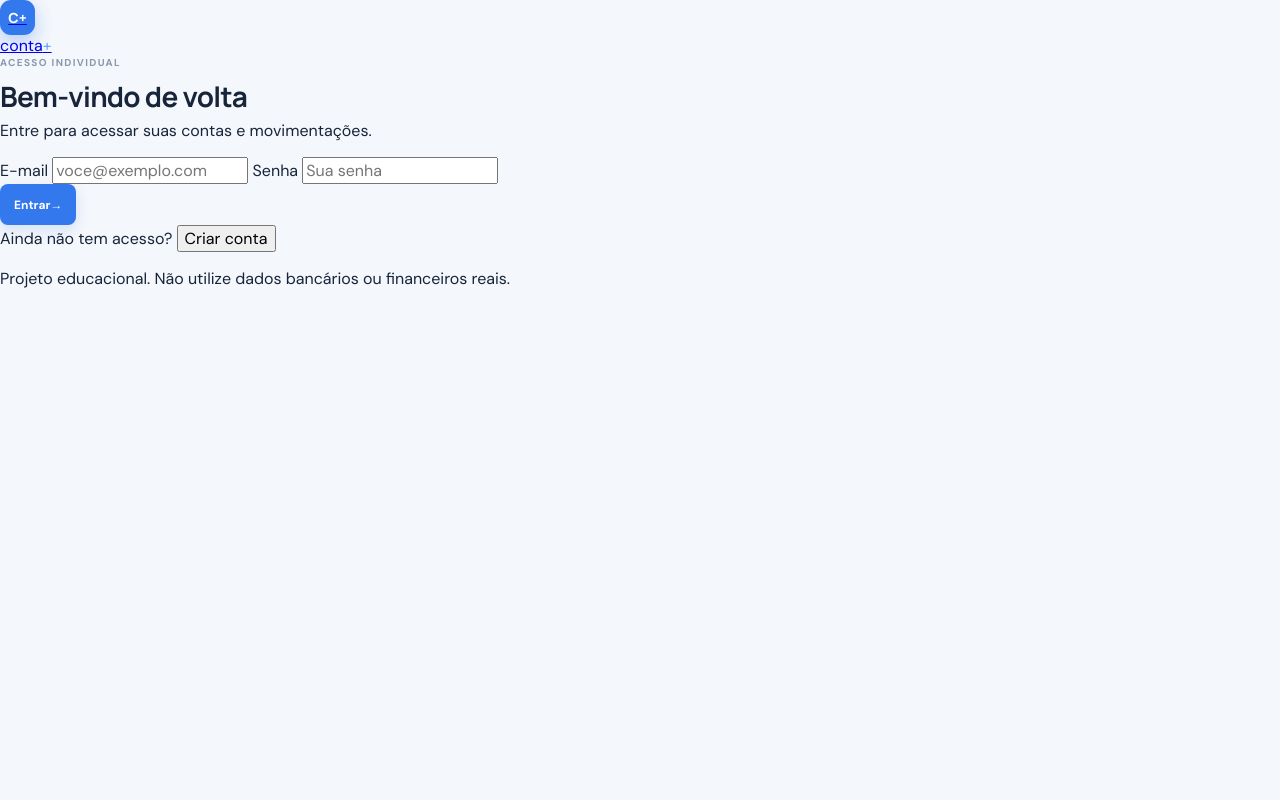
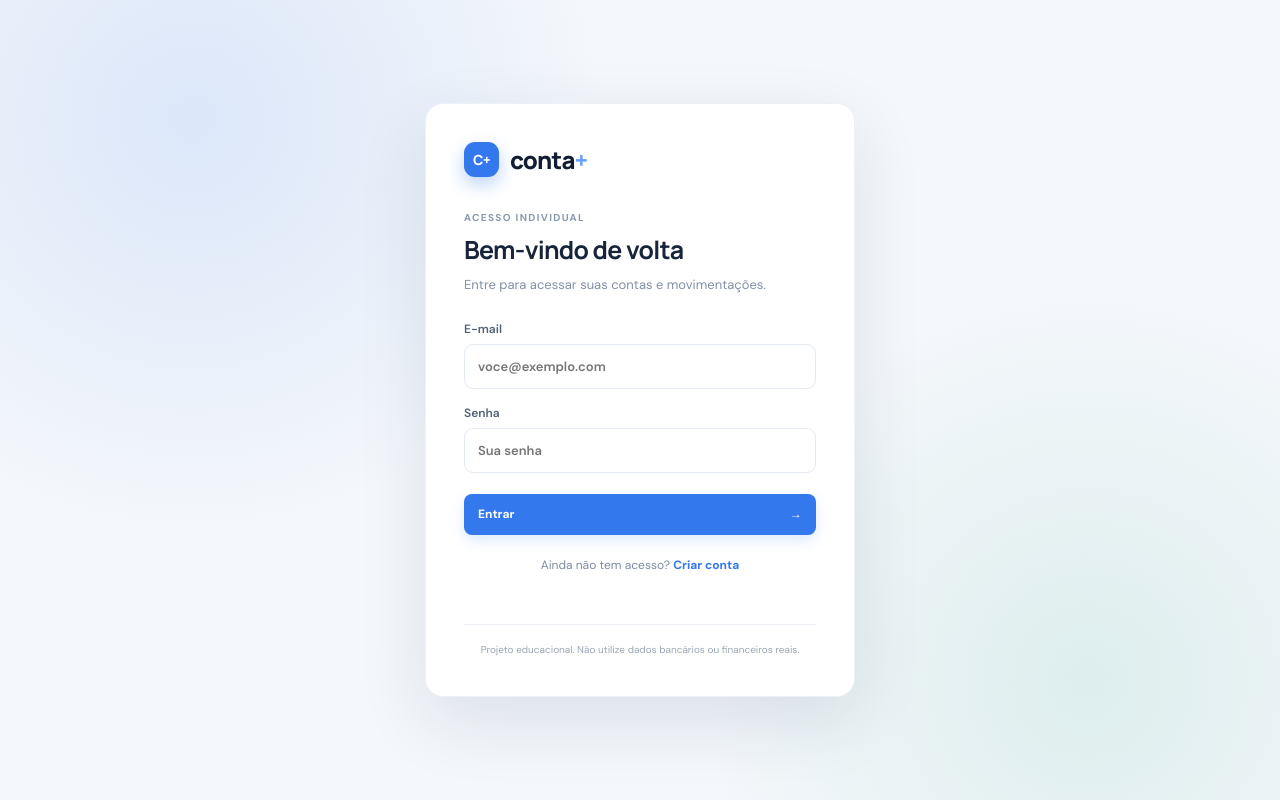
Before and after one commit to lucasmportela/Conta-Plus-Sistema-de-Contas-Bancarias, a Flask app: page / in a window 1280 px wide. Run offline with Flask 3, Linux system fonts and the light colour scheme.

Commit message:
feat: adiciona estilos para autenticação do Conta+

```diff
--- a/static/css/style.css
+++ b/static/css/style.css
@@ -128,3 +128,64 @@ footer span { color: #3478ed; padding: 0 5px; }
   .form-grid { grid-template-columns: 1fr; }
   .form-grid label { grid-column: 1 / -1; }
 }
+
+
+/* Autenticação e sessão individual */
+.auth-screen {
+  min-height: 100vh;
+  display: grid;
+  place-items: center;
+  padding: 28px 18px;
+  background:
+    radial-gradient(circle at 15% 15%, rgba(52, 120, 237, .13), transparent 32%),
+    radial-gradient(circle at 85% 85%, rgba(21, 155, 114, .10), transparent 30%),
+    var(--bg);
+}
+.auth-card {
+  width: min(100%, 430px);
+  padding: 38px;
+  background: var(--surface);
+  border: 1px solid #edf1f6;
+  border-radius: 18px;
+  box-shadow: 0 24px 70px rgba(28, 49, 82, .11);
+}
+.auth-brand {
+  display: inline-flex;
+  align-items: center;
+  gap: 11px;
+  margin-bottom: 34px;
+  color: var(--navy);
+  text-decoration: none;
+  font: 800 24px Manrope, sans-serif;
+  letter-spacing: -.8px;
+}
+.auth-card h1 { font-size: 25px; margin: 0 0 8px; }
+.auth-description { color: var(--muted); font-size: 13px; line-height: 1.6; margin: 0 0 25px; }
+.auth-form { display: grid; gap: 16px; }
+.auth-form label { display: grid; gap: 7px; color: #536176; font-size: 12px; font-weight: 600; }
+.auth-form input {
+  width: 100%;
+  height: 45px;
+  border: 1px solid #e4eaf2;
+  border-radius: 9px;
+  padding: 0 13px;
+  color: #293950;
+  background: #fff;
+  outline: none;
+  font-size: 13px;
+}
+.auth-form input:focus { border-color: #7eabf8; box-shadow: 0 0 0 3px #3478ed12; }
+.auth-form .button { width: 100%; margin-top: 5px; }
+.auth-switch { margin: 22px 0 0; color: #7e8ba0; font-size: 12px; text-align: center; }
+.auth-switch button { border: 0; padding: 0; background: transparent; color: var(--blue); font: inherit; font-weight: 700; cursor: pointer; }
+.auth-feedback { min-height: 18px; margin: 13px 0 0; color: #c43e4e; font-size: 12px; text-align: center; }
+.auth-footnote { margin: 20px 0 0; padding-top: 17px; border-top: 1px solid var(--line); color: #9aa5b5; font-size: 10px; line-height: 1.6; text-align: center; }
+.topbar-actions { display: flex; align-items: center; justify-content: flex-end; gap: 10px; flex-wrap: wrap; }
+.user-chip { max-width: 180px; overflow: hidden; text-overflow: ellipsis; white-space: nowrap; color: #536176; font-size: 12px; font-weight: 700; }
+.button-logout { height: 35px; padding: 0 13px; background: #fff; border: 1px solid #e4eaf2; color: #536176; }
+.button-logout:hover { border-color: #cbd6e4; background: #f8faff; }
+@media (max-width: 700px) {
+  .auth-card { padding: 28px 23px; }
+  .topbar { align-items: flex-start; flex-direction: column; }
+  .topbar-actions { justify-content: flex-start; }
+}
```
